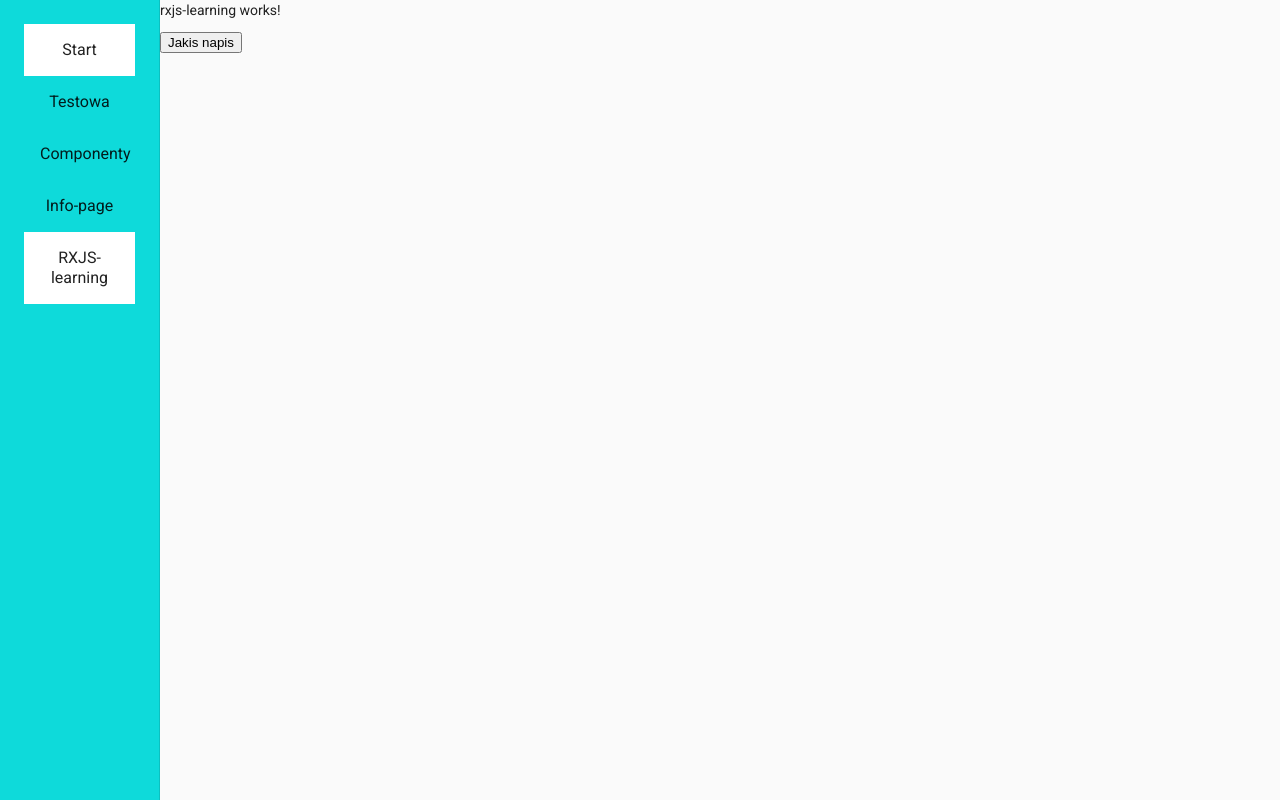
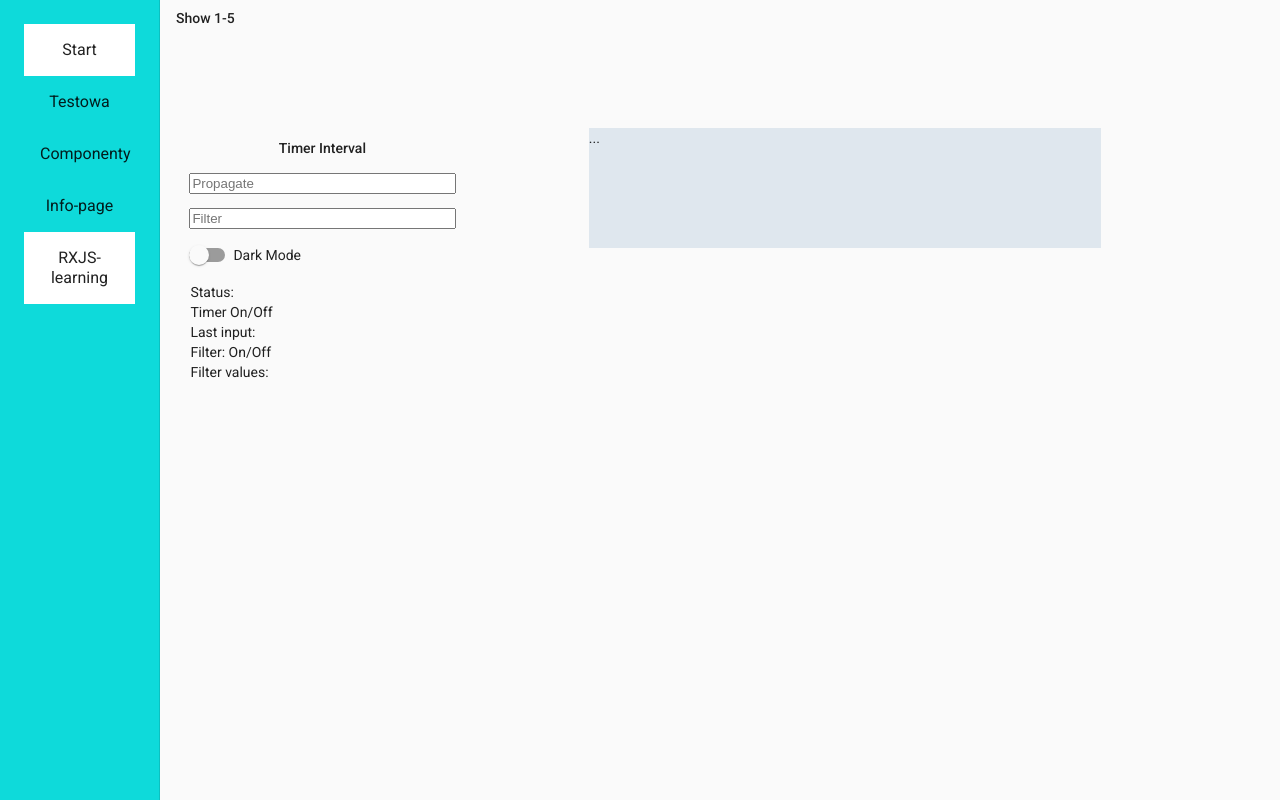
Before and after one commit to ArturOnEuvic/Test999, an Angular app: page /rxjs-learning in a window 1280 px wide. Built offline with nearby package versions, Linux system fonts and the light colour scheme.

Commit message:
HtmlTemplate

```diff
--- a/src/app/app.component.html
+++ b/src/app/app.component.html
@@ -19,5 +19,4 @@
     </mat-sidenav-content>
 
 
-
 </mat-sidenav-container>
--- a/src/app/rxjs-learning/rxjs-learning.component.css
+++ b/src/app/rxjs-learning/rxjs-learning.component.css
@@ -0,0 +1,42 @@
+*{
+    box-sizing: border-box;
+}
+
+#big_one{
+max-width: 70%;
+max-height: 15rem;
+display: inline-block;
+position: relative;
+left: 30%;
+top: 15%;
+right: 15%;
+}
+
+#small_one{
+    display: grid;
+    position: relative;
+    max-width: 25%;
+    margin-left: 2%;
+}
+
+
+#text_area{
+display: block;
+background-color: rgb(223, 231, 238);
+width: 40vw;
+height: 15vh;
+margin: 2px;
+}
+
+.input{
+    padding: .1em;
+    margin: .5em;
+}
+
+.dark_mode{
+    margin: .5em;
+}
+
+.panel{
+    margin: .5rem;
+}
--- a/src/app/rxjs-learning/rxjs-learning.component.html
+++ b/src/app/rxjs-learning/rxjs-learning.component.html
@@ -1,15 +1,36 @@
-<p>rxjs-learning works!</p>
+<ng-container *ngIf="{tablica: tablicaTestowa |async} as subs">
+<button mat-button (click)="openSnackBar(subs.tablica)">
+<div class="alert alert-success" role="alert">
+   Show 1-5
+</div>
+</button>
 
 
 
-<ng-container *ngIf="{tablica: tablicaTestowa |async} as subs">
 
+<section id="big_one">
 
-<button mat-button (click)="openSnackBar(subs.tablica)">
+   <div id="text_area">...</div>
 
-<div class="alert alert-success" role="alert">
-   Jakis napis
-</div>
+</section>
+<section id="small_one">
+   <button mat-button id="time_event">
+      Timer Interval
+   </button>
 
-</button>
+   <input class="input" id="text_one" type="text" placeholder="Propagate">
+
+   <input class="input" id="text_two" type="text"  placeholder="Filter">
+
+   <mat-slide-toggle class="dark_mode">Dark Mode</mat-slide-toggle>
+
+   <div class="panel">
+      Status:<br>
+      Timer On/Off<br>
+      Last input:<br>
+      Filter: On/Off<br>
+      Filter values:<br>
+   </div>
+</section>
+
 </ng-container>
--- a/src/app/testowa/testowa/testowa.component.html
+++ b/src/app/testowa/testowa/testowa.component.html
@@ -1,4 +1,5 @@
 <p>testowa works!</p>
 
-
-<img src="assets/img/javacats28Oct20170073.jpg">
+<div class="cat">
+    <img src="assets/img/javacats28Oct20170073.jpg">
+</div>
```
Also changed, not shown: src/app/rxjs-learning/rxjs-learning.component.ts (+0 -13 lines), src/app/rxjs-learning/rxjs-learning.module.ts (+6 -1 lines).
